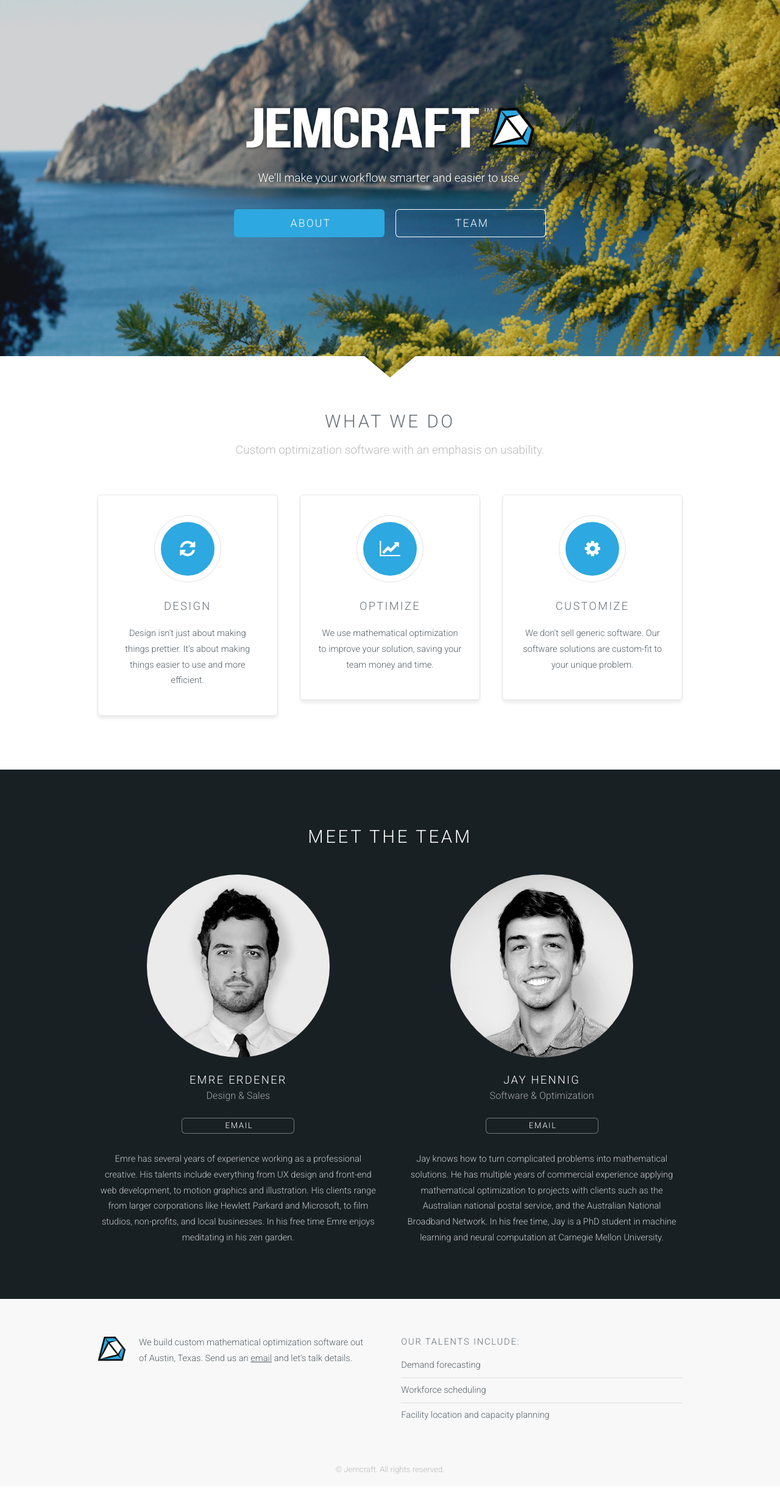
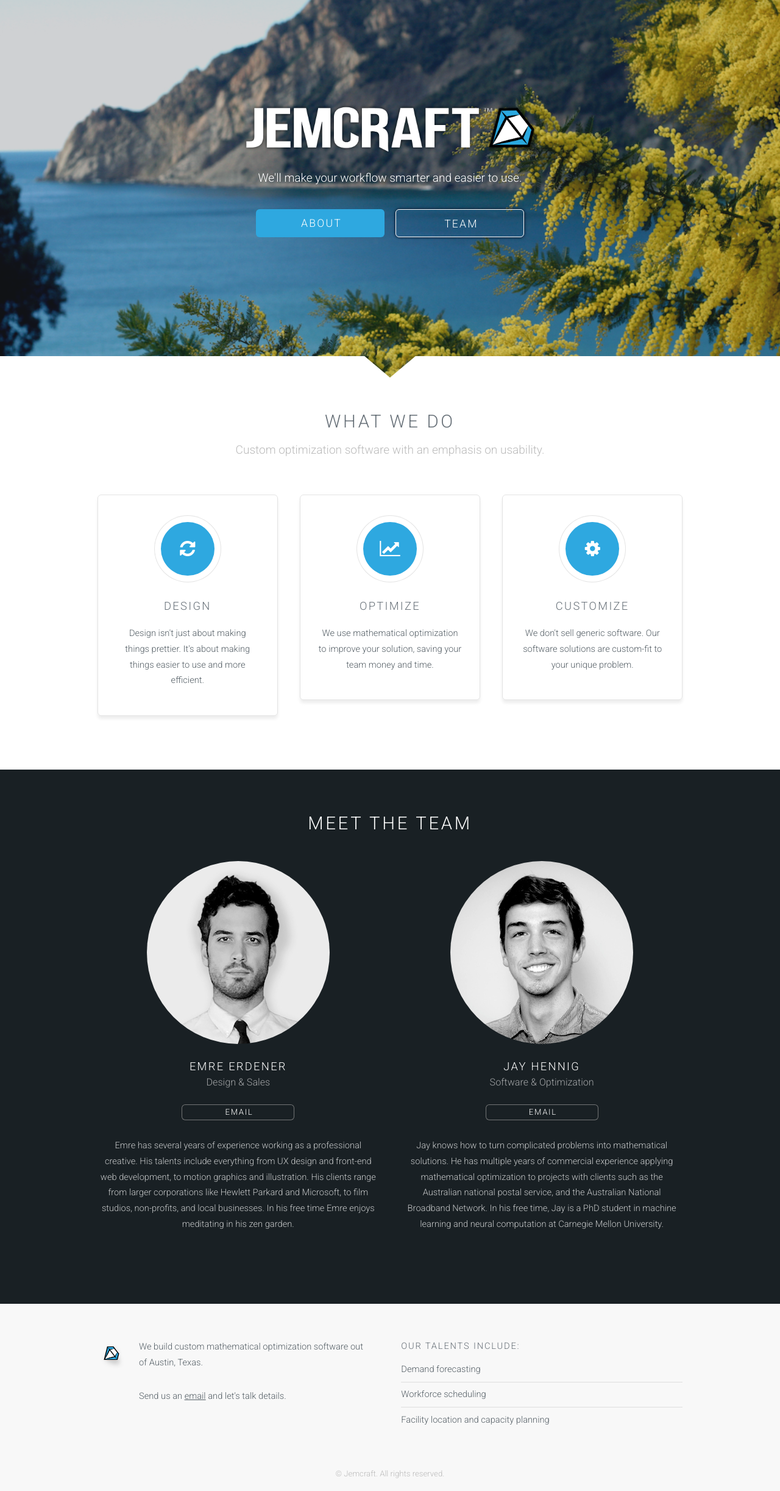
Before and after one commit to Jemcraft/Jemcraft.github.io, a Jekyll site: the page built from index.html, in a window 1280 px wide. Shown: the whole page at 61% size. Built offline with Jekyll 4.4.1, drawn with Linux system fonts in a browser that asks for light colours.

Commit message:
footer style changes

```diff
--- a/_includes/footer.html
+++ b/_includes/footer.html
@@ -28,10 +28,11 @@
         <a name="contact"></a>
         <div class="row collapse-at-2">
         <div class="1u">
-            <img src="/images/jcjem.png" class="footer-logo"/>
+            <img src="/images/jlogo-jshadow.png" class="footer-logo"/>
         </div>
         <div class="5u footer-blurb">
-            <p>We build custom mathematical optimization software out of Austin, Texas. Send us an <a href="mailto:{{site.group_email}}">email</a> and let's talk details.</p>
+            <p>We build custom mathematical optimization software out of Austin, Texas.</p>
+            <p>Send us an <a href="mailto:{{site.group_email}}">email</a> and let's talk details.</p>
         </div>
         <br class="mobile-break"/>
         <div class="6u">
--- a/css/style-small.css
+++ b/css/style-small.css
@@ -78,7 +78,7 @@
 	}
 
 		#footer .copyright {
-			text-align: left;
+			text-align: center;
 		}
 
 			#footer .copyright li {
--- a/css/style.css
+++ b/css/style.css
@@ -1103,7 +1103,7 @@
 			color: #bbb;
 		}
 
-/*--------------------- Custom ---------------------*/
+/* --------------------- Custom --------------------- */
 .arrow-down {
 	background: #fff;
     position: relative;
@@ -1138,8 +1138,56 @@
     transform: skew(50deg);
 }
 
+.logo-image {
+	max-width: 38%;
+	height: auto;
+}
+.nav-logo {
+	padding-top: .5em;
+	max-width: 12%;
+	height: auto;
+}
+.footer-logo {
+	padding-top: 2px;
+	max-width: 100%;
+	height: auto;
+}
+.footer-blurb {
+	margin-right: 15px;
+    margin-left: -15px;
+}
+/*-----------------------*/
 
 
+/* ------ Banner ------- */
+
+#banner ul li:nth-child(2) .button.alt {
+	box-shadow: 0px 0px 5px #001;
+	border: 1px solid #fff;
+}
+#banner ul li .button {
+	width: 1em;
+}
+
+
+/*-- About --*/
+#one {
+	padding-top: 45px;
+}
+
+
+
+/*-- Team --*/
+.minor h3 {
+    margin-bottom: 0px;
+    margin-top: 15px;
+}
+.minor p {
+	margin-top: 0px;
+}
+#two {
+	padding: 4.5em 0 6em 0;
+}
 .emre-image {
 	width: 300px;
 	height: 300px;
@@ -1158,47 +1206,19 @@
 	background: url(/images/jay_profile_300.jpg) no-repeat;
 }
 
-.logo-image {
-	max-width: 38%;
-	height: auto;
-}
-.nav-logo {
-	padding-top: .5em;
-	max-width: 12%;
-	height: auto;
-}
-.footer-logo {
-	padding-top: 2px;
-	max-width: 100%;
-	height: auto;
-}
-.footer-blurb {
-	margin-right: 15px;
-    margin-left: -15px;
-}
 
-#one {
-	padding-top: 45px;
-}
-
-/*-- About --*/
-.minor h3 {
-    margin-bottom: 0px;
-    margin-top: 15px;
-}
-.minor p {
-	margin-top: 0px;
-}
-
-/*Spacer below Emre bio (on mobile)*/
+/* ------- Larger screens -------*/
 @media screen and (min-width: 769px) {
+	/*Spacer below Emre bio (on mobile)*/
 	.mobile-break {
 		display: none;
 	}
 }
+/*------------*/
 
 
-/* Mobile screens */
+
+/* ------- Mobile screens ------- */
 @media screen and (max-width: 768px) {
 	.footer-logo {
 		display: block;
@@ -1216,7 +1236,12 @@
 	.arrow-down:before {
 		display: none;
 	}
+	#footer .copyright {
+		margin: 4em 0 0 0;
+	}
 }
+/*------------*/
+
 
 /* Editablegrid */
 
```
Also changed, not shown: images/jlogo-jshadow.png (added).
